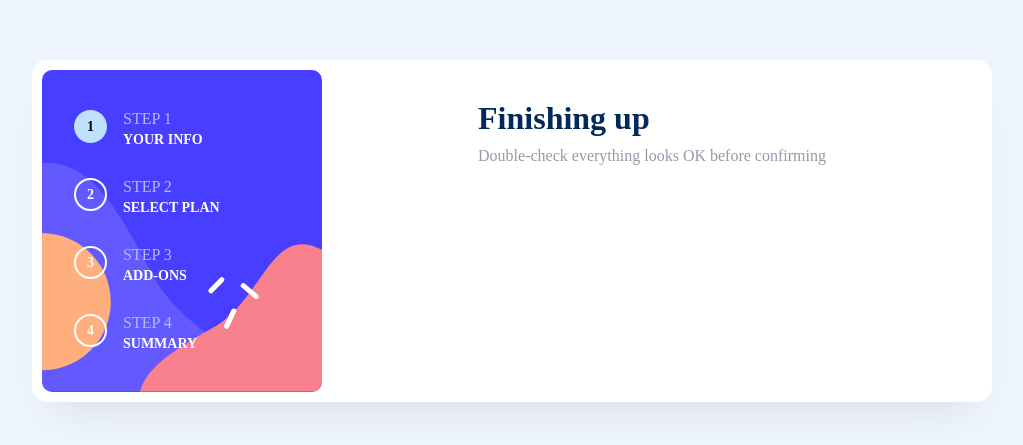
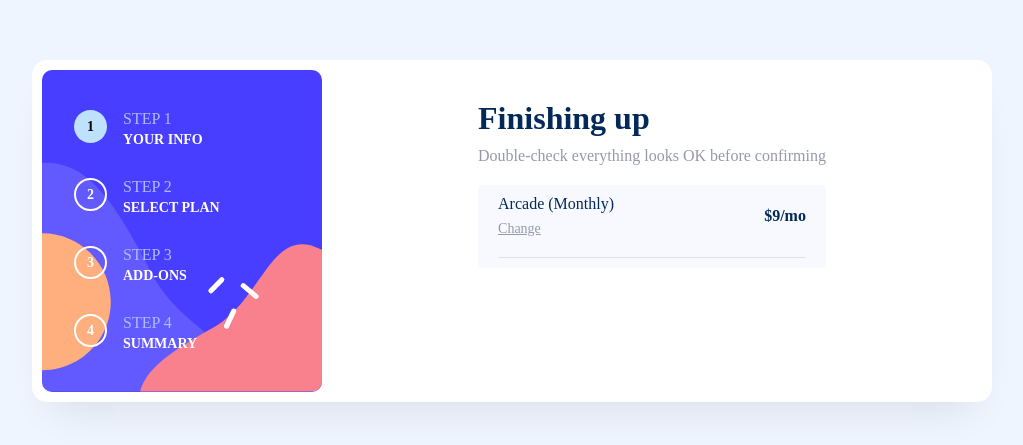
Before and after one commit to orafael93/substep-form-frontend-mentor, a React (Vite) app: page / in a window 1280 px wide. Shown: the part 169-614 px from the top of the page, without its empty margins (128-1151 px from the left). Built offline with nearby package versions, Linux system fonts and the light colour scheme.

Commit message:
feat: adicao inicial do conteudo do step4

```diff
--- a/src/components/Step4/index.tsx
+++ b/src/components/Step4/index.tsx
@@ -1,5 +1,3 @@
-import React from 'react'
-
 import * as S from './styles'
 
 const Step4 = () => {
@@ -9,6 +7,18 @@ const Step4 = () => {
             <S.StepDescription>
                 Double-check everything looks OK before confirming
             </S.StepDescription>
+
+            <S.WrapperSelectedContent>
+                <S.WrapperStepContent>
+                    <S.WrapperNameSelectedContent>
+                        <S.Name>Arcade (Monthly)</S.Name>
+                        <S.Price>Change</S.Price>
+                    </S.WrapperNameSelectedContent>
+                    <S.WrapperSelectedPrice>
+                        <S.SelectedPrice>$9/mo</S.SelectedPrice>
+                    </S.WrapperSelectedPrice>
+                </S.WrapperStepContent>
+            </S.WrapperSelectedContent>
         </S.Wrapper>
     )
 }
```
